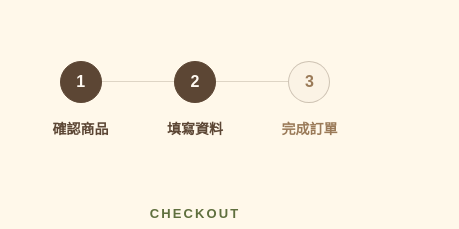
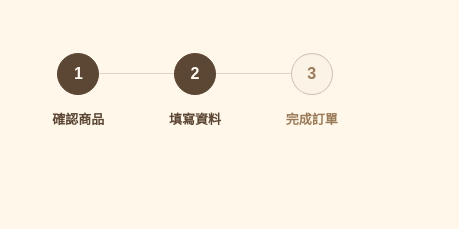
Before and after one commit to slowfarmtw/impeanut.github.io, a plain HTML site: page checkout.html in a window 390 px wide. Shown: the part 107-336 px from the top of the page, 459 px wide, since content can reach past the window. Drawn offline with Linux system fonts and the light colour scheme.

Commit message:
Update checkout.html

```diff
--- a/checkout.html
+++ b/checkout.html
@@ -6,6 +6,7 @@
   <title>填寫訂購資料｜花生一生</title>
   <link rel="stylesheet" href="css/style.css">
   <link rel="stylesheet" href="css/footer.css">
+  <link rel="stylesheet" href="css/mobile.css">
 </head>
 
 <body>
```
